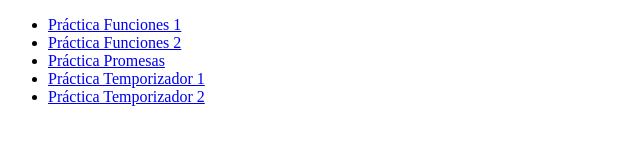
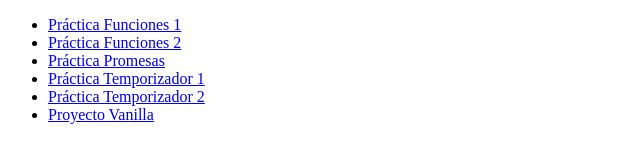
Before and after one commit to alexfonta/Clase-Cliente-New-New, a plain HTML site: page index.html in a window 1280 px wide. Shown: the whole page, without its empty margins (0-640 px from the left). Drawn offline with Linux system fonts and the light colour scheme.

Commit message:
Add link to Proyecto Vanilla in index.html

```diff
--- a/index.html
+++ b/index.html
@@ -12,6 +12,8 @@
         <li><a href="PracticaPromesas/index.html">Práctica Promesas</a></li>
         <li><a href="PracticaTemporizador/indexpr1.html">Práctica Temporizador 1</a></li>
         <li><a href="PracticaTemporizador/indexpr2.html">Práctica Temporizador 2</a></li>
+        <li><a href="Proyecto Vanilla Cliente/index.html">Proyecto Vanilla</a></li>
+
     </ul>
 </body>
 </html>
```
